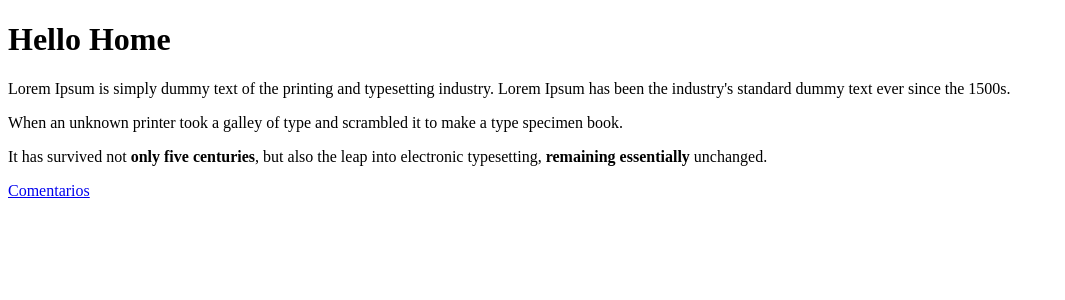
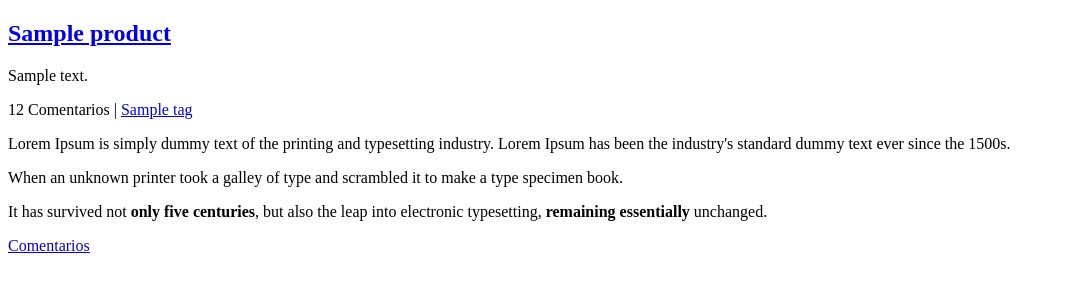
Before and after one commit to platzi/bases-de-datos-symfony, a Symfony app: template templates/page/home.html.twig in a window 1280 px wide. Shown: the part 60-360 px from the top of the page, without its empty margins (0-1065 px from the left). Run offline with Twig, Linux system fonts and the light colour scheme; the template is opened without the code that fills it: most values are stand-ins (such as "Sample title", 1, 10 or a date in 2020); some libraries are stand-ins or nearby versions.

Commit message:
listado de registros

```diff
--- a/templates/page/home.html.twig
+++ b/templates/page/home.html.twig
@@ -3,5 +3,24 @@
 {% block title %}Hello PageController!{% endblock %}
 
 {% block body %}
-<h1>Hello Home</h1>
+    {% for product in products %}
+        <h2>
+            <a href="#" class="text-dark text-decoration-none">
+                {{ product.name }}
+            </a>
+        </h2>
+        <p>
+            {{ product.summary }}
+        </p>
+
+        <p class="text-muted">
+            {{ product.comments|length }} Comentarios
+            |
+            {% for tag in product.tags %}
+                <a href="#" class="badge bg-light text-dark text-decoration-none">
+                    {{ tag.name }}
+                </a>
+            {% endfor %}
+        </p>
+    {% endfor %}
 {% endblock %}
```
Also changed, not shown: src/Controller/PageController.php (+7 -2 lines).
